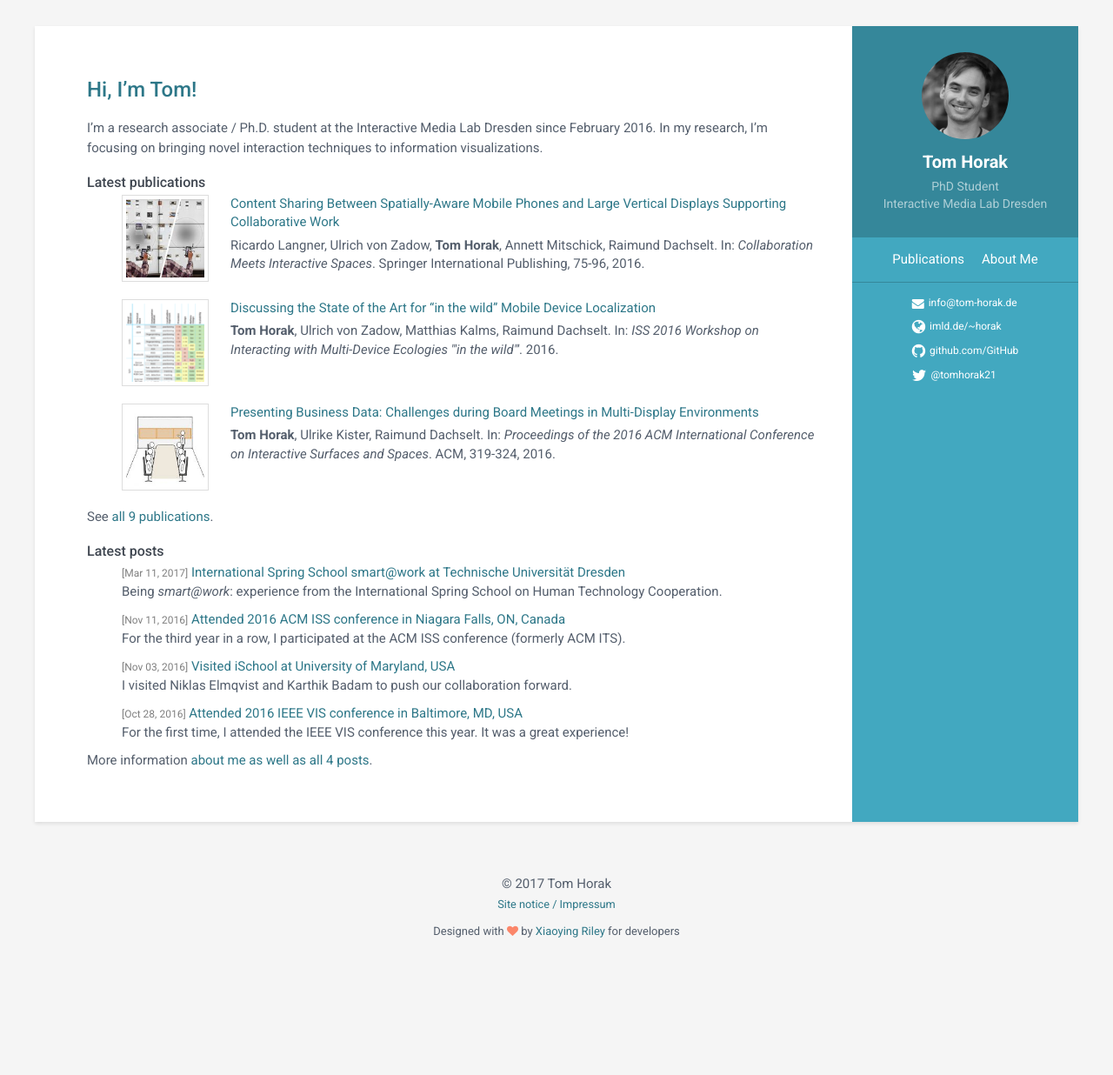
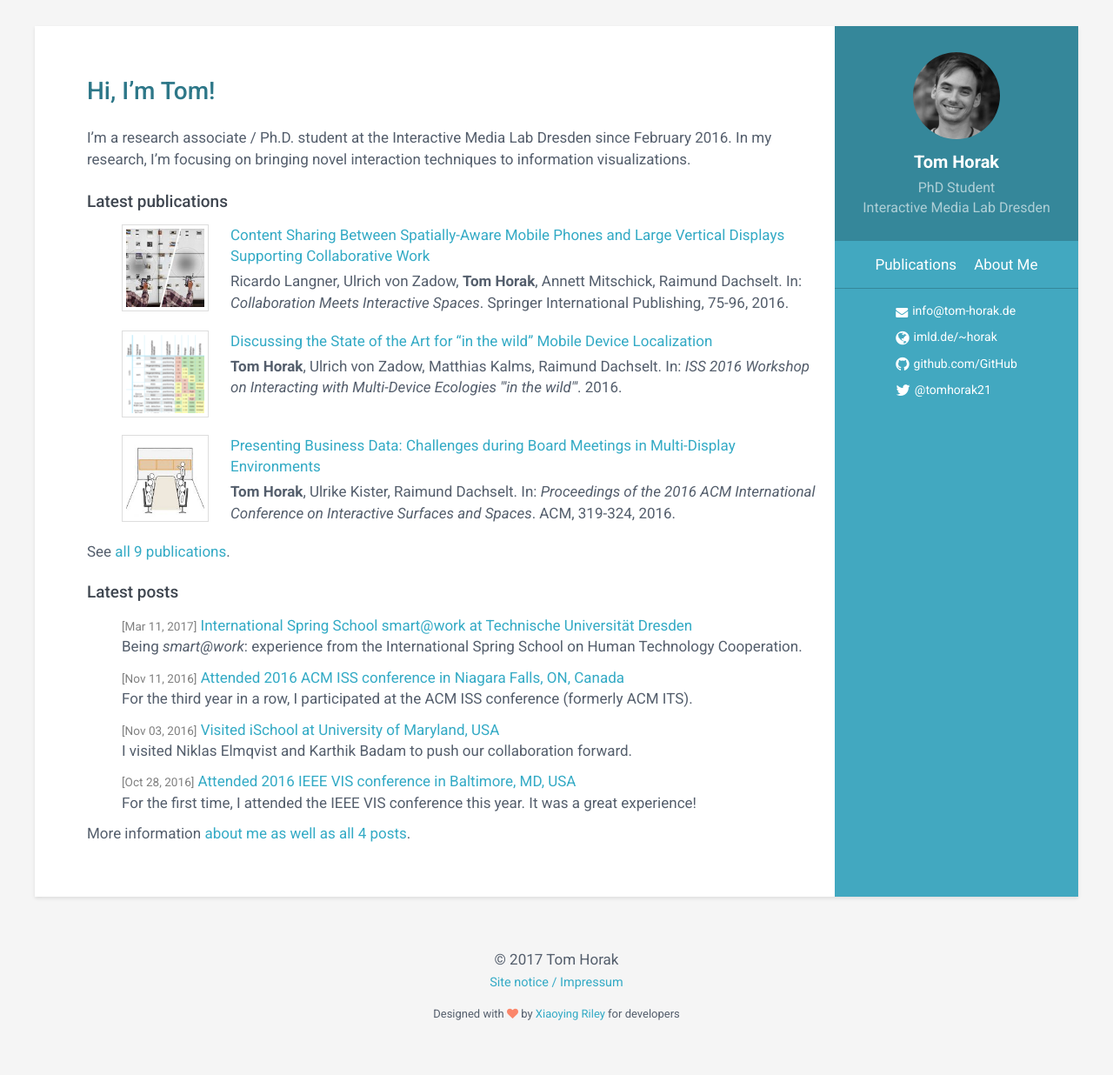
Before and after one commit to tomhorak21/tomhorak21.github.io, a Jekyll site: the page built from index.md, in a window 1280 px wide. Shown: the whole page at 87% size. Built offline with Jekyll 4.4.1, drawn with Linux system fonts in a browser that asks for light colours; our own code applies the rules of GitHub Pages for plain Markdown files; before the commit the page ends 1142 px from its top, so only the background shows below that.

Commit message:
Increased font size. Improved mobile layout.

```diff
--- a/_includes/sidebar.html
+++ b/_includes/sidebar.html
@@ -27,37 +27,37 @@
                 <ul class="list-unstyled contact-list">
 
                    {% if site.email %}
-                    <li class="email"><i class="fa fa-envelope"></i><a href="mailto: {{site.email}}">{{site.email}}</a></li>
+                    <li class="email"><a href="mailto: {{site.email}}"><i class="fa fa-envelope"></i><span>{{site.email}}</span></a></li>
                     {% else %}
 
                     {% endif %}
 
                     {% if site.phone %}
-                    <li class="phone"><i class="fa fa-phone"></i><a href="tel:{{site.phone}}">{{site.phone}}</a></li>
+                    <li class="phone"><a href="tel:{{site.phone}}"><i class="fa fa-phone"></i><span>{{site.phone}}</span></a></li>
                     {% else %}
 
                     {% endif %}
 
                     {% if site.website %}
-                    <li class="website"><i class="fa fa-globe"></i><a href="http://{{site.website}}" target="_blank">{{site.website}}</a></li>
+                    <li class="website"><a href="http://{{site.website}}" target="_blank"><i class="fa fa-globe"></i><span>{{site.website}}</span></a></li>
                     {% else %}
 
                     {% endif %}
 
                     {% if site.linkedin %}
-                    <li class="linkedin"><i class="fa fa-linkedin"></i><a href="https://in.linkedin.com/{{site.linkedin}}" target="_blank">linkedin.com/in/{{site.linkedin}}</a></li>
+                    <li class="linkedin"><a href="https://in.linkedin.com/{{site.linkedin}}" target="_blank"><i class="fa fa-linkedin"></i><span>linkedin.com/in/{{site.linkedin}}</span></a></li>
                     {% else %}
 
                     {% endif %}
 
                     {% if site.github %}
-                    <li class="github"><i class="fa fa-github"></i><a href="http://github.com/{{site.github}}" target="_blank">github.com/{{site.github}}</a></li>
+                    <li class="github"><a href="http://github.com/{{site.github}}" target="_blank"><i class="fa fa-github"></i><span>github.com/{{site.github}}</span></a></li>
                     {% else %}
 
                     {% endif %}
 
                     {% if site.twitter %}
-                    <li class="twitter"><i class="fa fa-twitter"></i><a href="https://twitter.com/{{site.twitter}}" target="_blank">{{site.twitter}}</a></li>
+                    <li class="twitter"><a href="https://twitter.com/{{site.twitter}}" target="_blank"><i class="fa fa-twitter"></i><span>{{site.twitter}}</span></a></li>
                     {% else %}
 
                     {% endif %}
--- a/assets/css/styles.css
+++ b/assets/css/styles.css
@@ -12,7 +12,7 @@ body {
   font-family: 'Roboto', sans-serif;
   color: #545E6C;
   background: #f5f5f5;
-  font-size: 15px;
+  font-size: 17px;
   padding: 30px;
   -webkit-font-smoothing: antialiased;
   -moz-osx-font-smoothing: grayscale;
@@ -26,7 +26,7 @@ h6 {
   font-weight: 700;
 }
 a {
-  color: #2d7788;
+  color: #33aac5;
   -webkit-transition: all 0.4s ease-in-out;
   -moz-transition: all 0.4s ease-in-out;
   -ms-transition: all 0.4s ease-in-out;
@@ -44,19 +44,19 @@ p {
 }
 
 h1 {
-  font-size: 24px;
+  font-size: 28px;
   font-weight: 500;
   color: #2d7788;
   position: relative;
   margin-top: 0;
-  margin-bottom: 20px;
+  margin-bottom: 25px;
 }
 
 h2 {
   color: #3F4650;
-  font-size: 16px;
-  margin-top: 20px;
-  margin-bottom: 5px;
+  font-size: 19px;
+  margin-top: 25px;
+  margin-bottom: 15px;
   font-weight: 500;
 }
 
@@ -105,7 +105,7 @@ nav ul li {
   display: flex;
 }
 .contact-container ul {
-  font-size: 12px;
+  font-size: 14px;
   margin-left: auto;
   margin-right: auto;
   margin-bottom: 0;
@@ -165,7 +165,7 @@ nav ul li {
   background: #42A8C0;
   position: absolute;
   right: 0;
-  width: 260px;
+  width: 280px;
   height: 100%;
   /*min-height: 800px;*/
   color: #fff;
@@ -188,7 +188,7 @@ nav ul li {
 }
 .sidebar-wrapper .tagline {
   color: rgba(255, 255, 255, 0.6);
-  font-size: 14px;
+  font-size: 16px;
   font-weight: normal;
   margin-top: 5px;
   margin-bottom: 0;
@@ -396,6 +396,24 @@ nav ul li {
   .contact-container ul li {
     margin-bottom: 0px !important;
   }
+
+  .contact-container ul li span {
+    display: none;
+  }
+
+  .pub-list, .post-list {
+    padding-left: 0;
+  }
+
+  .pub-list li {
+    display: block;
+  }
+
+  .pub-list .thumbnail {
+    margin-bottom: 5px;
+    display: inline-block;
+    float: left;
+  }
 }
 /* Small devices (tablets, 768px and up) */
 /* Medium devices (desktops, 992px and up) */
```
